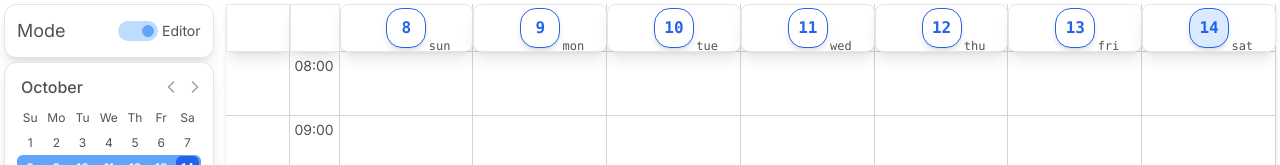
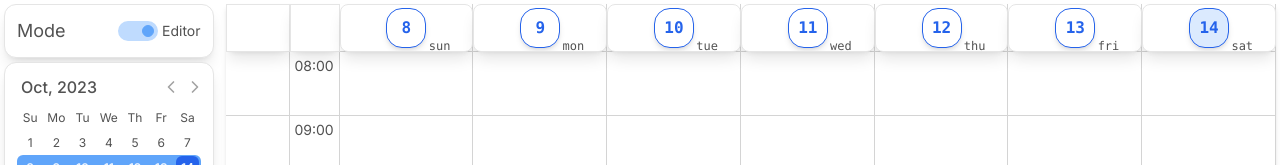
Before and after one commit to lucasduartesobreira/CalendarForge, a Next.js app: page / in a window 1280 px wide. Shown: the top 165 px of the page. Built offline with nearby package versions, Linux system fonts and the light colour scheme.

Commit message:
Fix: Display the year with the month in the Mini Calendar(#59)

```diff
--- a/components/calendar-mini-calendar/miniCalendar.tsx
+++ b/components/calendar-mini-calendar/miniCalendar.tsx
@@ -18,18 +18,18 @@ const dayToName = {
 };
 
 const monthName = {
-  0: "January",
-  1: "February",
-  2: "March",
-  3: "April",
+  0: "Jan",
+  1: "Feb",
+  2: "Mar",
+  3: "Apr",
   4: "May",
-  5: "June",
-  6: "July",
-  7: "August",
-  8: "September",
-  9: "October",
-  10: "November",
-  11: "December",
+  5: "Jun",
+  6: "Jul",
+  7: "Aug",
+  8: "Sep",
+  9: "Oct",
+  10: "Nov",
+  11: "Dec",
 } as const;
 
 const Nav = ({
@@ -43,6 +43,10 @@ const Nav = ({
 }) => {
   const month = useMemo(
     () => startDate.getMonth() as keyof typeof monthName,
+    [startDate],
+  );
+  const year = useMemo(
+    () => startDate.getFullYear() as keyof typeof monthName,
     [startDate],
   );
 
@@ -59,7 +63,7 @@ const Nav = ({
   return (
     <nav className="pl-2 pr-2 ml-1 mr-1 pt-1 mt-1 flex w-full gap-1 items-center text-neutral-400 select-none">
       <a className="mr-auto font-medium text-neutral-600 ">
-        {monthName[month]}
+        {monthName[month]}, {year}
       </a>
       <Undo2
         className={twMerge(
```
